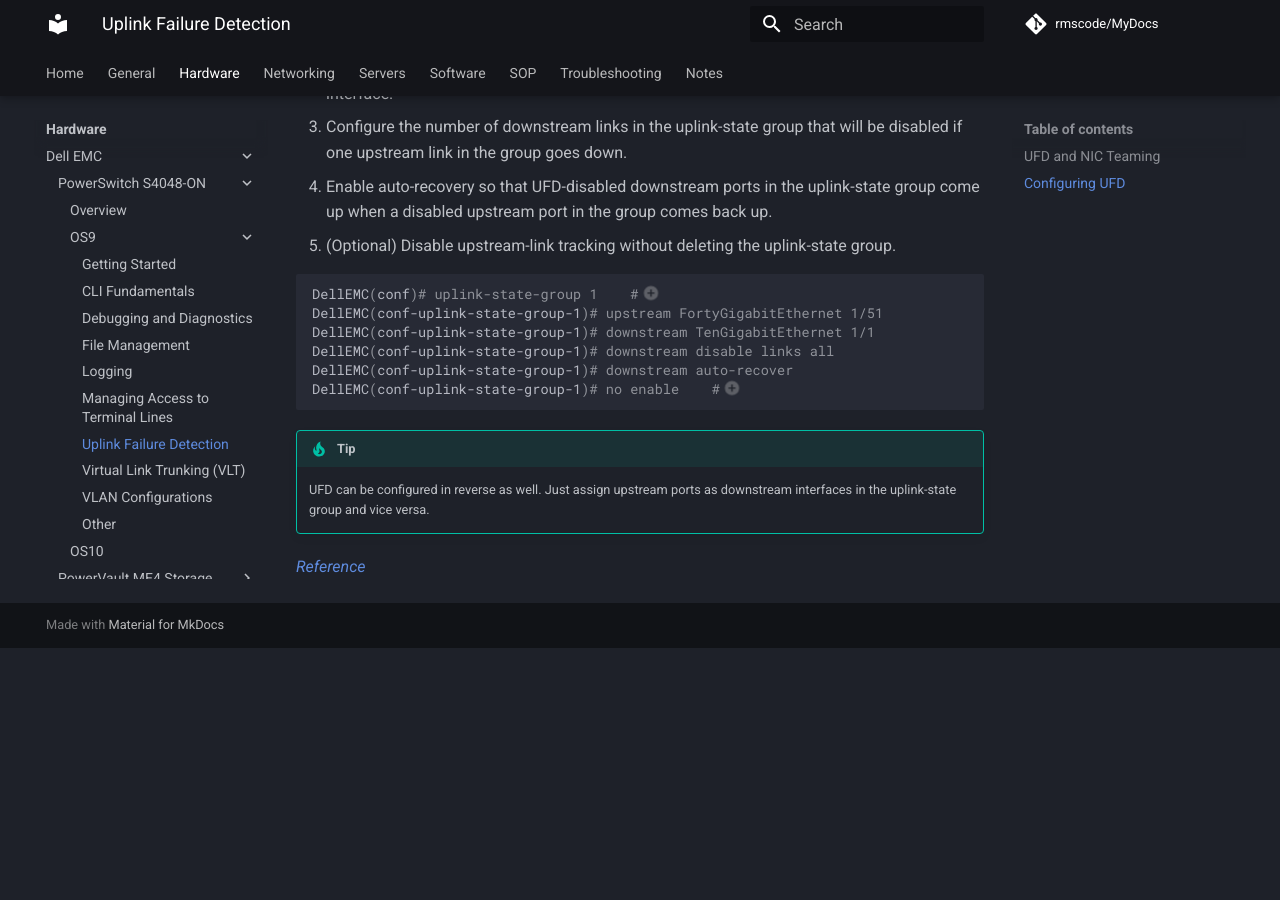
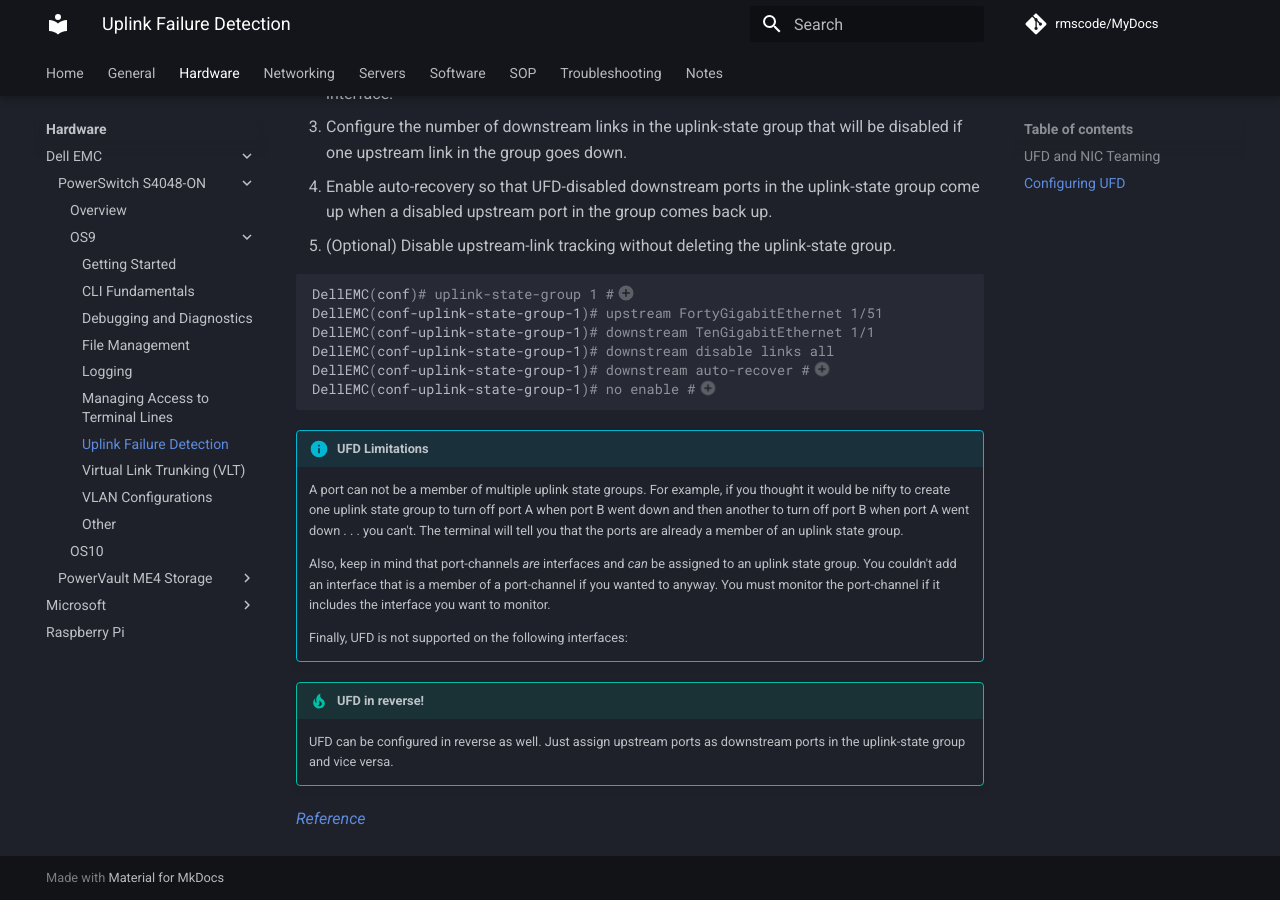
Before and after one commit to rmscode/binary-garden, an MkDocs documentation site: the page built from docs/hardware/dell-emc/S4048-ON/os9-ufd.md, in a window 1280 px wide and 900 px high, scrolled down 1505 px. Built offline with MkDocs 1.6.1 and Material for MkDocs 9.7.7, drawn with Linux system fonts in a browser that asks for light colours; comment, search, counter and statistics services are not loaded; before the commit the page ends 2153 px from its top, so only the background shows below that.

Commit message:
Update os9-ufd.md

````diff
--- a/docs/hardware/dell-emc/S4048-ON/os9-ufd.md
+++ b/docs/hardware/dell-emc/S4048-ON/os9-ufd.md
@@ -28,19 +28,28 @@
 5. (Optional) Disable upstream-link tracking without deleting the uplink-state group.
 
 ```shell
-DellEMC(conf)# uplink-state-group 1    #(1)
+DellEMC(conf)# uplink-state-group 1 #(1)
 DellEMC(conf-uplink-state-group-1)# upstream FortyGigabitEthernet 1/51
 DellEMC(conf-uplink-state-group-1)# downstream TenGigabitEthernet 1/1
 DellEMC(conf-uplink-state-group-1)# downstream disable links all
-DellEMC(conf-uplink-state-group-1)# downstream auto-recover
-DellEMC(conf-uplink-state-group-1)# no enable    #(2)
+DellEMC(conf-uplink-state-group-1)# downstream auto-recover #(1)
+DellEMC(conf-uplink-state-group-1)# no enable #(3)
 ```
 
 1. The uplink-state group ID can be any number from 1 to 16.
-2. This is useful for testing/troubleshooting. UFD can be turned on or off without removing the config. Turn tracking back on with `enable`.
+2. The `auto-recovery` setting is enable by default, but included here for reference. It enables the automatic bring up of disabled downstream ports when the upstream port comes back up.
+3. This is useful for testing/troubleshooting. UFD can be turned on or off without removing the config. Turn tracking back on with `enable`.
 
-!!! tip
+!!! info "UFD Limitations"
 
-    UFD can be configured in reverse as well. Just assign upstream ports as downstream interfaces in the uplink-state group and vice versa.
+    A port can not be a member of multiple uplink state groups. For example, if you thought it would be nifty to create one uplink state group to turn off port A when port B went down and then another to turn off port B when port A went down . . . you can't. The terminal will tell you that the ports are already a member of an uplink state group.
+
+    Also, keep in mind that port-channels *are* interfaces and *can* be assigned to an uplink state group. You couldn't add an interface that is a member of a port-channel if you wanted to anyway. You must monitor the port-channel if it includes the interface you want to monitor.
+
+    Finally, UFD is not supported on the following interfaces:
+
+!!! tip "UFD in reverse!"
+
+    UFD can be configured in reverse as well. Just assign upstream ports as downstream ports in the uplink-state group and vice versa.
 
 [*Reference*](https://www.dell.com/support/manuals/en-us/dell-emc-os-9/s4048-on-9.14.2.4-config/configuring-uplink-failure-detection?guid=guid-2aab7b9f-0b01-4061-b9dc-62ab3f302688&lang=en-us)
````
